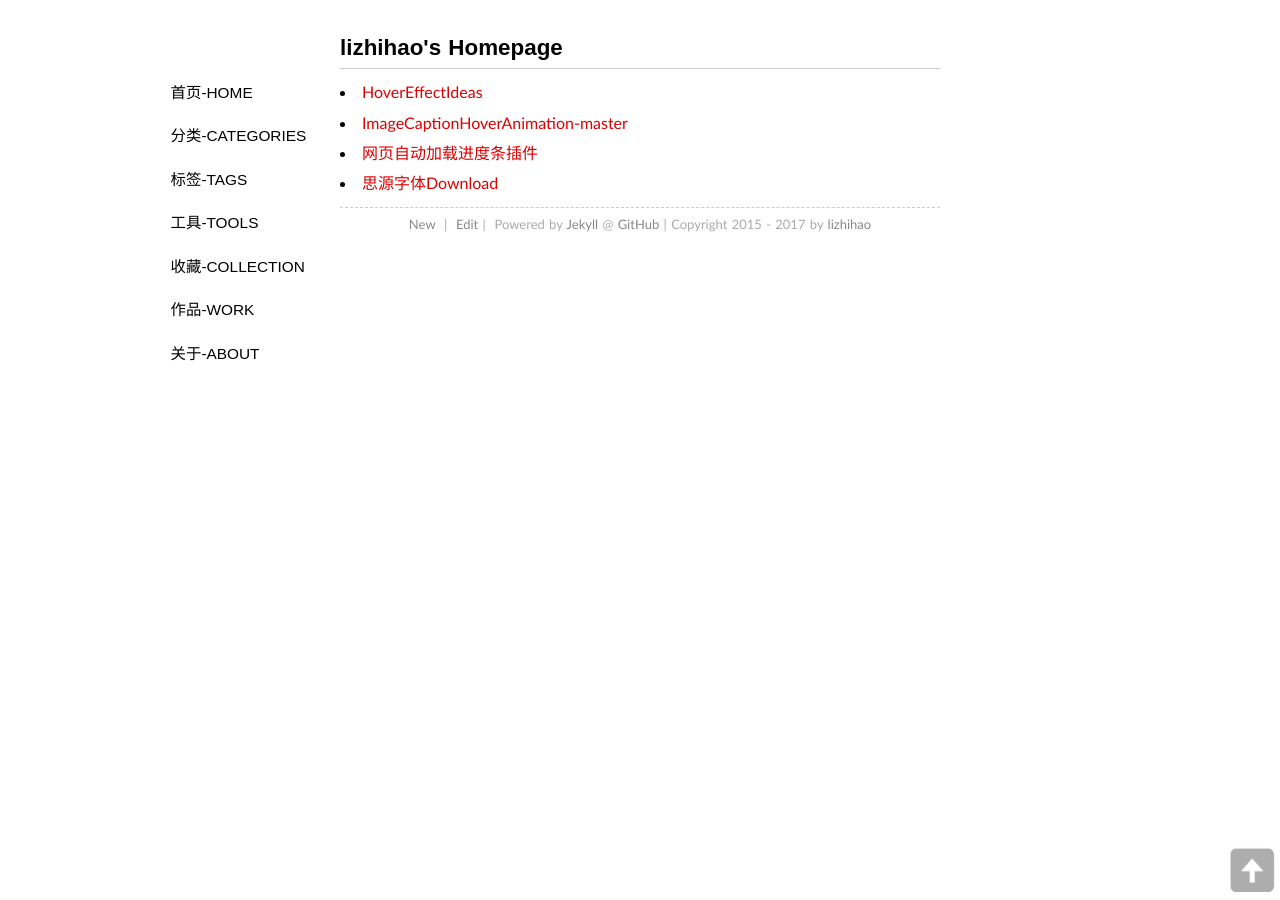
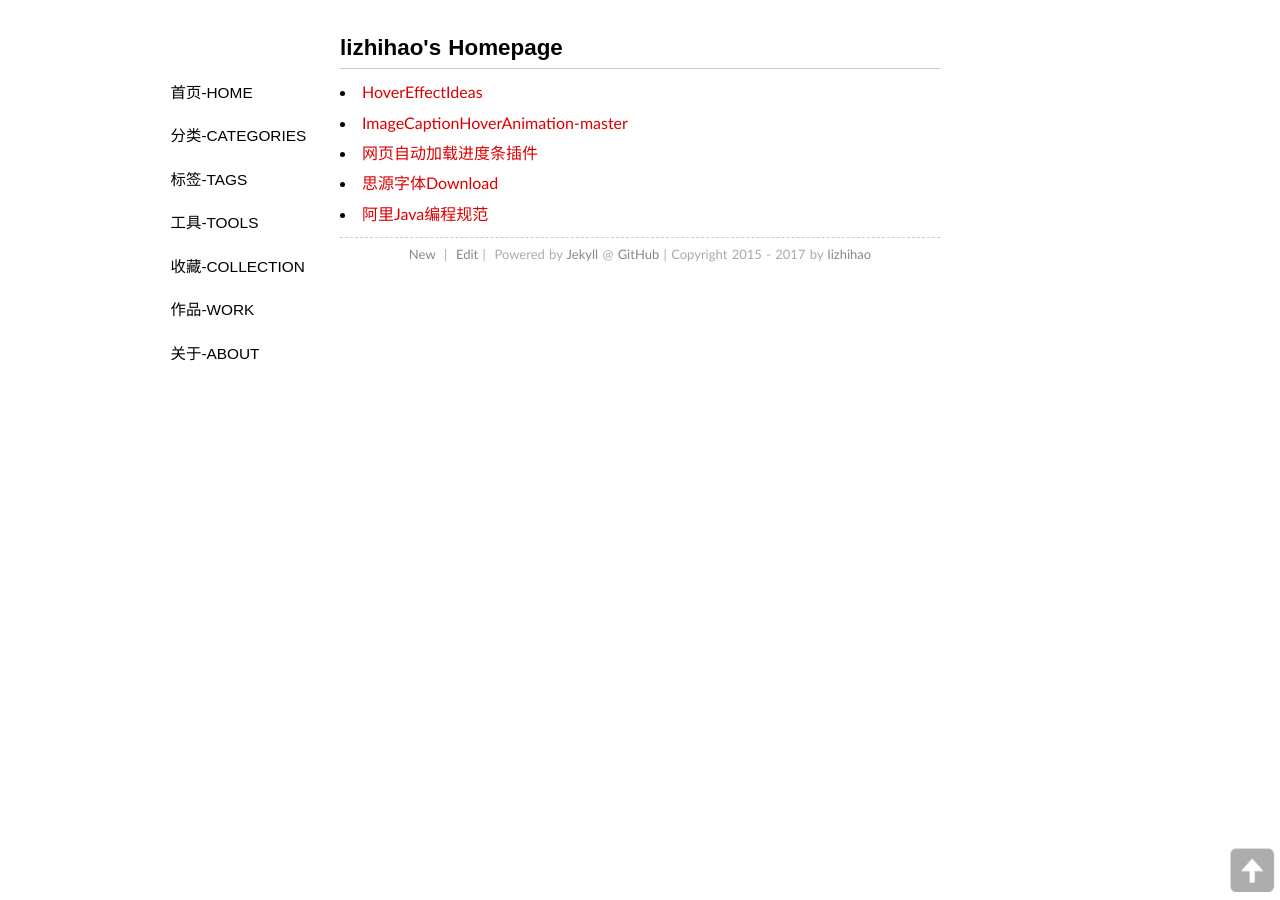
Before and after one commit to lizhihao/lizhihao.github.io, a Jekyll site: the page built from collection/index.html, in a window 1280 px wide. Built offline with Jekyll 4.4.1, drawn with Linux system fonts in a browser that asks for light colours; some web fonts are replaced; Markdown is read by kramdown in place of the engine named in the settings.

Commit message:
update format

```diff
--- a/collection/index.html
+++ b/collection/index.html
@@ -8,4 +8,5 @@ layout: page
 	<li><a href="2015-02-06-ImageCaptionHoverAnimation-master"> ImageCaptionHoverAnimation-master</a></li>
 	<li><a href="2015-03-05-pace-0.5.6">网页自动加载进度条插件</a></li>
 	<li><a href="2015-01-30-SourceHanSansCN-1.000.zip">思源字体Download</a></li>
+	<li><a href="2017-02-16-Ali_java_manual.pdf">阿里Java编程规范</a></li>
 </ul>
```
Also changed, not shown: 1 other file.
